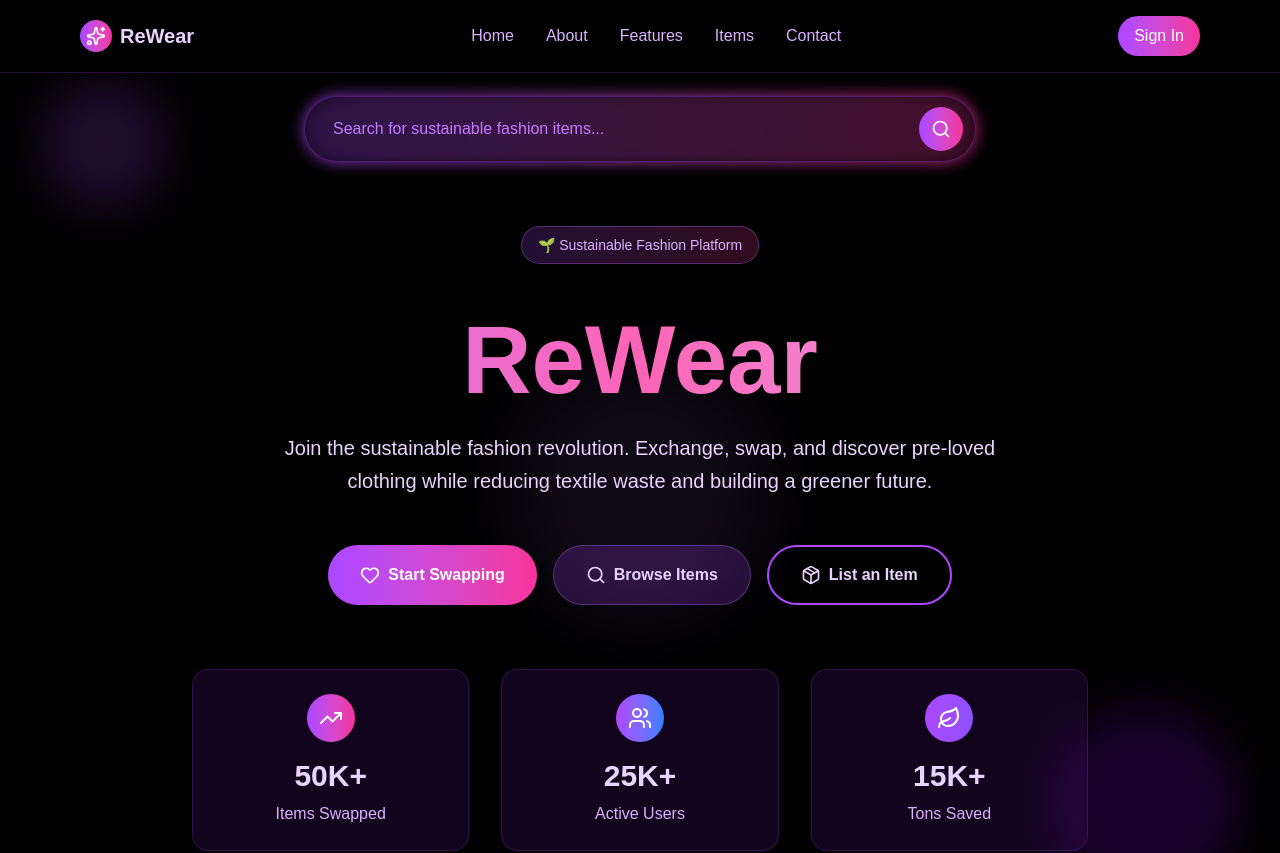
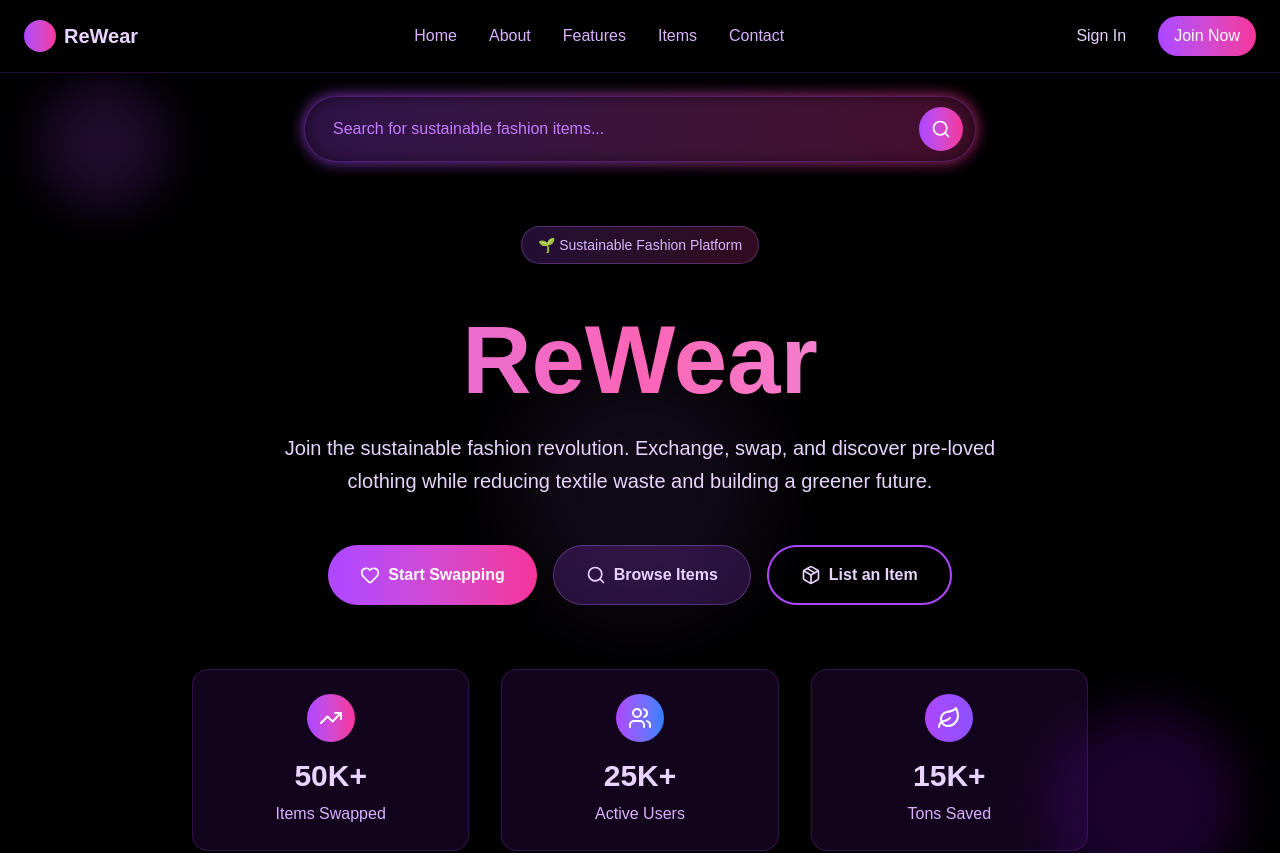
Before and after one commit to Aditya-170/Odoo, a Next.js app: page /home in a window 1280 px wide. Shown: the top 853 px of the page. Built offline with nearby package versions, Linux system fonts and the light colour scheme.

Commit message:
Modified Navbar & Footer

```diff
--- a/components/Navbar.jsx
+++ b/components/Navbar.jsx
@@ -6,16 +6,13 @@ export default function Navbar() {
   const [mobileMenuOpen, setMobileMenuOpen] = useState(false);
 
   return (
-    <nav className="fixed top-0 left-0 right-0 z-50 bg-black/80 backdrop-blur-md border-b border-purple-500/20">
-    <div className="max-w-6xl mx-auto px-4 py-4">
+    <nav className="fixed top-0 left-0 right-0 z-50 bg-black/80 backdrop-blur-sm border-b border-purple-500/20">
+          <div className="w-full px-6 py-4">
             <div className="flex items-center justify-between">
               <div className="flex items-center space-x-2">
-          <div className="w-8 h-8 bg-gradient-to-r from-purple-500 to-pink-500 rounded-full flex items-center justify-center">
-            <Sparkles className="w-5 h-5 text-white" />
-          </div>
+                <div className="w-8 h-8 bg-gradient-to-r from-purple-500 to-pink-500 rounded-full"></div>
                 <span className="text-xl font-bold text-purple-200">ReWear</span>
               </div>
-
               <div className="hidden md:flex items-center space-x-8">
               <a href="#" className="text-purple-300 hover:text-purple-200 transition-colors">Home</a>
               <a href="#" className="text-purple-300 hover:text-purple-200 transition-colors">About</a>
@@ -23,10 +20,12 @@ export default function Navbar() {
               <a href="#" className="text-purple-300 hover:text-purple-200 transition-colors">Items</a>
               <a href="#" className="text-purple-300 hover:text-purple-200 transition-colors">Contact</a>
             </div>
-
-        <button className="px-4 py-2 bg-gradient-to-r from-purple-500 to-pink-500 rounded-full text-white font-medium hover:from-purple-600 hover:to-pink-600 transition-all duration-300">
-          Sign In
+              <div className="flex items-center space-x-4">
+                <button className="px-4 py-2 text-purple-200 hover:text-purple-300 transition-colors">Sign In</button>
+                <button className="px-4 py-2 bg-gradient-to-r from-purple-500 to-pink-500 rounded-full text-white hover:from-purple-600 hover:to-pink-600 transition-all duration-300">
+                  Join Now
                 </button>
+              </div>
             </div>
           </div>
         </nav>
```
Lines whose indentation alone changed are shown as unchanged.
